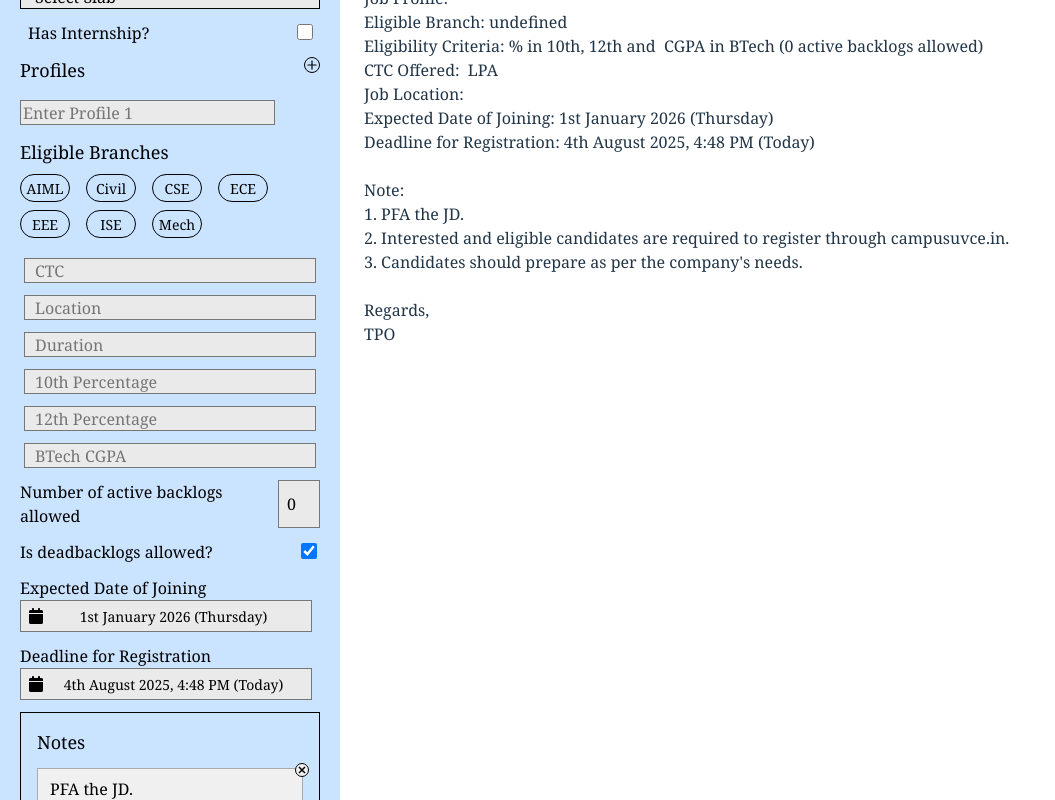
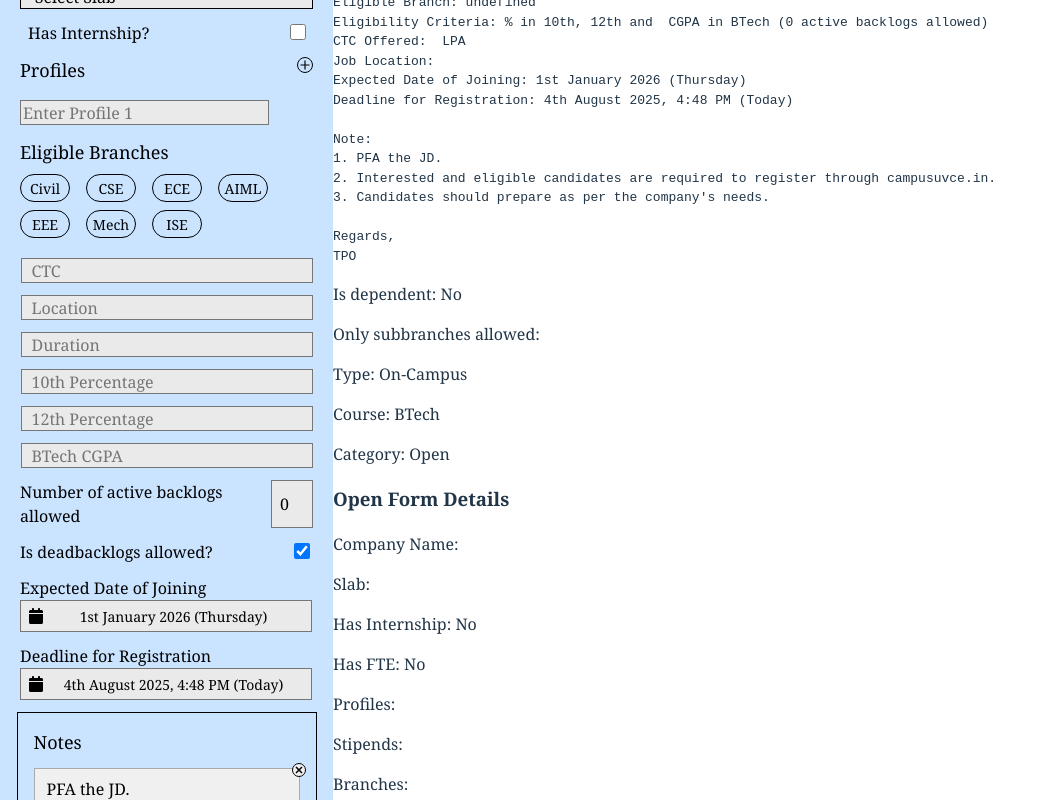
Before and after one commit to Vishnusbhat/broadcast-app, a React (Vite) app: page / in a window 1280 px wide. Shown: the part 180-980 px from the top of the page, without its empty margins (0-1055 px from the left). Built offline with nearby package versions, Linux system fonts and the light colour scheme.

Commit message:
final commit for adding subbranches

```diff
--- a/src/common.jsx
+++ b/src/common.jsx
@@ -35,6 +35,8 @@ const Common = () => {
     },
     expectedDateOfJoining: new Date("January 1, 2026").getTime(),
     deadlineForRegistration: Date.now(),
+    onlySubBranchesAllowed: [],
+    backupSubBranchCompare: [],
   });
 
   useEffect(() => {
@@ -88,6 +90,8 @@ const Common = () => {
       },
       expectedDateOfJoining: new Date("January 1, 2026").getTime(),
       deadlineForRegistration: Date.now(),
+      onlySubBranchesAllowed: [],
+      backupSubBranchCompare: [],
     });
   }, [initForm.category]);
 
@@ -107,10 +111,24 @@ const Common = () => {
   useEffect(() => {
     setOpenForm((prev) => {
       const p = { ...prev };
+      if (initForm.course === "BTech") p.onlySubBranchesAllowed.fill(false);
       p.branches = [[]];
       return p;
     });
   }, [initForm.course]);
+
+  useEffect(() => {
+    setOpenForm((prev) => {
+      const p = { ...prev };
+      for (let i = 0; i < p.onlySubBranchesAllowed.length; i++) {
+        if (p.onlySubBranchesAllowed[i] !== p.backupSubBranchCompare[i]) {
+          p.backupSubBranchCompare[i] = p.onlySubBranchesAllowed[i];
+          p.branches[i] = [];
+        }
+      }
+      return p;
+    });
+  }, [openForm.onlySubBranchesAllowed]);
 
   return (
     <>
@@ -126,13 +144,13 @@ const Common = () => {
         notes={notes}
         setNotes={setNotes}
       />
-      {/* <Preview
+      <Preview
         initForm={initForm}
         openForm={openForm}
         resultForm={resultForm}
         broadcast={broadcast}
-      /> */}
-      <Output broadcast={broadcast} />
+      />
+      {/* <Output broadcast={broadcast} /> */}
     </>
   );
 };
--- a/src/generator/open.jsx
+++ b/src/generator/open.jsx
@@ -35,7 +35,6 @@ const formatWithLabel = (date, wantTime = false) => {
 
   return baseFormat;
 };
-
 
 const gen = ({ initForm, openForm }) => {
   let result = ``;
@@ -111,8 +110,9 @@ const gen = ({ initForm, openForm }) => {
           if (initForm.course === "BTech") {
             result += "-> Eligible Branch";
             result += openForm.branches[index].length > 1 ? "es: " : ": ";
-          } else if (
-            initForm.course === "MTech" &&
+          } else {
+            if (!openForm.onlySubBranchesAllowed[index]) {
+              if (
                 openForm.branches[index].length === 1 &&
                 openForm.branches[index][0] === "ECE"
               ) {
@@ -121,17 +121,30 @@ const gen = ({ initForm, openForm }) => {
                 result += "-> Eligible Branches: All sub-branches of ";
               }
             } else {
+              result += "Eligible Sub-Branch";
+              if (openForm.branches[index].length > 1) result += "es: ";
+              else result += ": ";
+            }
+          }
+        } else {
           if (initForm.course === "BTech") {
             result += "-> *Eligible Branch:* ";
             result += openForm.branches[index].length > 1 ? "es:* " : ":* ";
-          } else if (
-            initForm.course === "MTech" &&
+          } else {
+            if (!openForm.onlySubBranchesAllowed[index]) {
+              if (
                 openForm.branches[index].length === 1 &&
                 openForm.branches[index][0] === "ECE"
               ) {
                 result += "-> *Eligible Branch:* ";
               } else {
                 result += "-> *Eligible Branches:* All sub-branches of ";
+              }
+            } else {
+              result += "-> *Eligible Sub-Branch";
+              if (openForm.branches[index].length > 1) result += "es:* ";
+              else result += ":* ";
+            }
           }
         }
 
@@ -193,28 +206,42 @@ const gen = ({ initForm, openForm }) => {
         result += "Eligible Branch";
         if (openForm.branches[0].length > 1) result += "es: ";
         else result += ": ";
-      } else if (
-        initForm.course === "MTech" &&
+      } else {
+        if (!openForm.onlySubBranchesAllowed[0]) {
+          if (
             openForm.branches[0].length === 1 &&
             openForm.branches[0][0] === "ECE"
           ) {
-        result += "-> Eligible Branch: ";
+            result += "Eligible Branch: ";
           } else {
             result += "Eligible Branches: All sub-branches of ";
+          }
+        } else {
+          result += "Eligible Sub-Branch";
+          if (openForm.branches[0].length > 1) result += "es: ";
+          else result += ": ";
+        }
       }
     } else {
       if (initForm.course === "BTech") {
         result += "*Eligible Branch";
         if (openForm.branches[0].length > 1) result += "es:* ";
         else result += ":* ";
-      } else if (
-        initForm.course === "MTech" &&
+      } else {
+        if (!openForm.onlySubBranchesAllowed[0]) {
+          if (
             openForm.branches[0].length === 1 &&
             openForm.branches[0][0] === "ECE"
           ) {
-        result += "-> *Eligible Branch:* ";
+            result += "*Eligible Branch:* ";
           } else {
             result += "*Eligible Branches:* All sub-branches of ";
+          }
+        } else {
+          result += "*Eligible Sub-Branch";
+          if (openForm.branches[0].length > 1) result += "es:* ";
+          else result += ":* ";
+        }
       }
     }
     if (openForm.branches[0].length > 1) {
--- a/src/views/commonProfileInput.jsx
+++ b/src/views/commonProfileInput.jsx
@@ -34,84 +34,165 @@ const CommonProfileInput = ({ openForm, handleFormChange, initForm }) => {
       {!openForm.checkDepentent.branch && (
         <div className="branch-container">
           <div className="branch-heading">Eligible Branches</div>
+          {initForm.course === "MTech" && (
+            <div className="row-4">
+              Are only some sub-branches eligible?
+              <input
+                type="checkbox"
+                name="onlySubBranchesAllowed"
+                checked={openForm.onlySubBranchesAllowed[0]}
+                onChange={(e) =>
+                  handleFormChange(
+                    "onlySubBranchesAllowed",
+                    e.target.checked,
+                    0
+                  )
+                }
+              />
+            </div>
+          )}
+
+          {!openForm.onlySubBranchesAllowed[0] && (
+            <>
               <div className="branch-list">
+                {["Civil", "CSE", "ECE"].map((branch) => (
+                  <div
+                    key={branch}
+                    className={`${
+                      openForm.branches[0].includes(branch)
+                        ? "branch-clicked add-background-color"
+                        : "branch"
+                    }`}
+                    onClick={() => handleFormChange("branches", branch, 0)}
+                  >
+                    {branch}
+                  </div>
+                ))}
+
                 {initForm.course === "BTech" && (
                   <div
                     className={`${
                       openForm.branches[0].includes("AIML")
-                    ? `branch-clicked add-background-color`
-                    : `branch`
+                        ? "branch-clicked add-background-color"
+                        : "branch"
                     }`}
                     onClick={() => handleFormChange("branches", "AIML", 0)}
                   >
                     AIML
                   </div>
                 )}
+              </div>
+
+              <div className="branch-list">
+                {["EEE", "Mech"].map((branch) => (
                   <div
+                    key={branch}
                     className={`${
-                openForm.branches[0].includes("Civil")
-                  ? `branch-clicked add-background-color`
-                  : `branch`
+                      openForm.branches[0].includes(branch)
+                        ? "branch-clicked add-background-color"
+                        : "branch"
                     }`}
-              onClick={() => handleFormChange("branches", "Civil", 0)}
+                    onClick={() => handleFormChange("branches", branch, 0)}
                   >
-              Civil
+                    {branch}
                   </div>
-            <div
-              className={`${
-                openForm.branches[0].includes("CSE")
-                  ? `branch-clicked add-background-color`
-                  : `branch`
-              }`}
-              onClick={() => handleFormChange("branches", "CSE", 0)}
-            >
-              CSE
-            </div>
-            <div
-              className={`${
-                openForm.branches[0].includes("ECE")
-                  ? `branch-clicked add-background-color`
-                  : `branch`
-              }`}
-              onClick={() => handleFormChange("branches", "ECE", 0)}
-            >
-              ECE
-            </div>
-          </div>
-          <div className="branch-list">
-            <div
-              className={`${
-                openForm.branches[0].includes("EEE")
-                  ? `branch-clicked add-background-color`
-                  : `branch`
-              }`}
-              onClick={() => handleFormChange("branches", "EEE", 0)}
-            >
-              EEE
-            </div>
+                ))}
+
                 {initForm.course === "BTech" && (
                   <div
                     className={`${
                       openForm.branches[0].includes("ISE")
-                    ? `branch-clicked add-background-color`
-                    : `branch`
+                        ? "branch-clicked add-background-color"
+                        : "branch"
                     }`}
                     onClick={() => handleFormChange("branches", "ISE", 0)}
                   >
                     ISE
                   </div>
                 )}
+              </div>
+            </>
+          )}
+          {openForm.onlySubBranchesAllowed[0] && (
+            <>
+              <div className="branch-list">
+                {["CSE", "IT", "CN", "WT", "CyS", "IoT"].map((branch) => (
                   <div
+                    key={branch}
                     className={`${
-                openForm.branches[0].includes("Mech")
-                  ? `branch-clicked add-background-color`
-                  : `branch`
+                      openForm.branches[0].includes(branch)
+                        ? "branch-clicked add-background-color"
+                        : "branch"
                     }`}
-              onClick={() => handleFormChange("branches", "Mech", 0)}
+                    onClick={() => handleFormChange("branches", branch, 0)}
                   >
-              Mech
+                    {branch}
                   </div>
+                ))}
               </div>
+
+              <div className="branch-list">
+                {["ECE", "PES", "PE", "CIE"].map((branch) => (
+                  <div
+                    key={branch}
+                    className={`${
+                      openForm.branches[0].includes(branch)
+                        ? "branch-clicked add-background-color"
+                        : "branch"
+                    }`}
+                    onClick={() => handleFormChange("branches", branch, 0)}
+                  >
+                    {branch}
+                  </div>
+                ))}
+              </div>
+              <div className="branch-list">
+                {["MD", "MSE", "TSE", "AMT"].map((branch) => (
+                  <div
+                    key={branch}
+                    className={`${
+                      openForm.branches[0].includes(branch)
+                        ? "branch-clicked add-background-color"
+                        : "branch"
+                    }`}
+                    onClick={() => handleFormChange("branches", branch, 0)}
+                  >
+                    {branch}
+                  </div>
+                ))}
+              </div>
+              <div className="branch-list">
+                {["EnV", "HE", "GE", "PSE"].map((branch) => (
+                  <div
+                    key={branch}
+                    className={`${
+                      openForm.branches[0].includes(branch)
+                        ? "branch-clicked add-background-color"
+                        : "branch"
+                    }`}
+                    onClick={() => handleFormChange("branches", branch, 0)}
+                  >
+                    {branch}
+                  </div>
+                ))}
+              </div>
+              <div className="branch-list">
+                {["CT", "WRE", "StE", "EaE"].map((branch) => (
+                  <div
+                    key={branch}
+                    className={`${
+                      openForm.branches[0].includes(branch)
+                        ? "branch-clicked add-background-color"
+                        : "branch"
+                    }`}
+                    onClick={() => handleFormChange("branches", branch, 0)}
+                  >
+                    {branch}
+                  </div>
+                ))}
+              </div>
+            </>
+          )}
         </div>
       )}
       {!openForm.checkDepentent.stipend &&
--- a/src/views/preview.jsx
+++ b/src/views/preview.jsx
@@ -8,6 +8,7 @@ const Preview = ({ initForm, openForm, resultForm, broadcast }) => {
         {broadcast}
       </pre>
       <p>Is dependent: {openForm.isDependent ? "Yes" : "No"}</p>
+      <p>Only subbranches allowed: {openForm.onlySubBranchesAllowed.join(', ')}</p>
       <p>Type: {initForm.type}</p>
       <p>Course: {initForm.course}</p>
       <p>Category: {initForm.category}</p>
--- a/src/views/profileInput.jsx
+++ b/src/views/profileInput.jsx
@@ -147,57 +147,82 @@ const ProfileInput = ({
           {openForm.checkDepentent.branch && (
             <div className="branch-container">
               <div className="branch-heading">Eligible Branches</div>
+              {initForm.course === "MTech" && (
+                <div className="row-4">
+                  Are only some sub-branches eligible?
+                  <input
+                    type="checkbox"
+                    name="onlySubBranchesAllowed"
+                    checked={openForm.onlySubBranchesAllowed[index]}
+                    onChange={(e) =>
+                      handleOpenFormChange(
+                        "onlySubBranchesAllowed",
+                        e.target.checked,
+                        index
+                      )
+                    }
+                  />
+                </div>
+              )}
+
+              {!openForm.onlySubBranchesAllowed[index] && (
+                <>
                   <div className="branch-list">
+                    {["Civil", "CSE", "ECE"].map((branch) => (
                       <div
+                        key={branch}
                         className={`${
-                    openForm.branches[index]?.includes("Civil")
+                          openForm.branches[index].includes(branch)
                             ? "branch-clicked add-background-color"
                             : "branch"
                         }`}
                         onClick={() =>
-                    handleOpenFormChange("branches", "Civil", index)
+                          handleOpenFormChange("branches", branch, index)
                         }
                       >
-                  Civil
+                        {branch}
                       </div>
-                <div
-                  className={`${
-                    openForm.branches[index]?.includes("CSE")
-                      ? `branch-clicked add-background-color`
-                      : `branch`
-                  }`}
-                  onClick={() => handleOpenFormChange("branches", "CSE", index)}
-                >
-                  CSE
-                </div>
-                <div
-                  className={`${
-                    openForm.branches[index]?.includes("ECE")
-                      ? `branch-clicked add-background-color`
-                      : `branch`
-                  }`}
-                  onClick={() => handleOpenFormChange("branches", "ECE", index)}
-                >
-                  ECE
-                </div>
-              </div>
-              <div className="branch-list">
-                <div
-                  className={`${
-                    openForm.branches[index]?.includes("EEE")
-                      ? `branch-clicked add-background-color`
-                      : `branch`
-                  }`}
-                  onClick={() => handleOpenFormChange("branches", "EEE", index)}
-                >
-                  EEE
-                </div>
+                    ))}
+
                     {initForm.course === "BTech" && (
                       <div
                         className={`${
-                      openForm.branches[index]?.includes("ISE")
-                        ? `branch-clicked add-background-color`
-                        : `branch`
+                          openForm.branches[index].includes("AIML")
+                            ? "branch-clicked add-background-color"
+                            : "branch"
+                        }`}
+                        onClick={() =>
+                          handleOpenFormChange("branches", "AIML", index)
+                        }
+                      >
+                        AIML
+                      </div>
+                    )}
+                  </div>
+
+                  <div className="branch-list">
+                    {["EEE", "Mech"].map((branch) => (
+                      <div
+                        key={branch}
+                        className={`${
+                          openForm.branches[index].includes(branch)
+                            ? "branch-clicked add-background-color"
+                            : "branch"
+                        }`}
+                        onClick={() =>
+                          handleOpenFormChange("branches", branch, index)
+                        }
+                      >
+                        {branch}
+                      </div>
+                    ))}
+
+                    {initForm.course === "BTech" && (
+                      <div
+                        className={`${
+                          openForm.branches[index].includes("ISE")
+                            ? "branch-clicked add-background-color"
+                            : "branch"
                         }`}
                         onClick={() =>
                           handleOpenFormChange("branches", "ISE", index)
@@ -206,19 +231,99 @@ const ProfileInput = ({
                         ISE
                       </div>
                     )}
+                  </div>
+                </>
+              )}
+              {openForm.onlySubBranchesAllowed[index] && (
+                <>
+                  <div className="branch-list">
+                    {["CSE", "IT", "CN", "WT", "CyS", "IoT"].map((branch) => (
                       <div
+                        key={branch}
                         className={`${
-                    openForm.branches[index]?.includes("Mech")
-                      ? `branch-clicked add-background-color`
-                      : `branch`
+                          openForm.branches[index].includes(branch)
+                            ? "branch-clicked add-background-color"
+                            : "branch"
                         }`}
                         onClick={() =>
-                    handleOpenFormChange("branches", "Mech", index)
+                          handleOpenFormChange("branches", branch, index)
                         }
                       >
-                  Mech
+                        {branch}
                       </div>
+                    ))}
                   </div>
+
+                  <div className="branch-list">
+                    {["ECE", "PES", "PE", "CIE"].map((branch) => (
+                      <div
+                        key={branch}
+                        className={`${
+                          openForm.branches[index].includes(branch)
+                            ? "branch-clicked add-background-color"
+                            : "branch"
+                        }`}
+                        onClick={() =>
+                          handleOpenFormChange("branches", branch, index)
+                        }
+                      >
+                        {branch}
+                      </div>
+                    ))}
+                  </div>
+                  <div className="branch-list">
+                    {["MD", "MSE", "TSE", "AMT"].map((branch) => (
+                      <div
+                        key={branch}
+                        className={`${
+                          openForm.branches[index].includes(branch)
+                            ? "branch-clicked add-background-color"
+                            : "branch"
+                        }`}
+                        onClick={() =>
+                          handleOpenFormChange("branches", branch, index)
+                        }
+                      >
+                        {branch}
+                      </div>
+                    ))}
+                  </div>
+                  <div className="branch-list">
+                    {["EnV", "HE", "GE", "PSE"].map((branch) => (
+                      <div
+                        key={branch}
+                        className={`${
+                          openForm.branches[index].includes(branch)
+                            ? "branch-clicked add-background-color"
+                            : "branch"
+                        }`}
+                        onClick={() =>
+                          handleOpenFormChange("branches", branch, index)
+                        }
+                      >
+                        {branch}
+                      </div>
+                    ))}
+                  </div>
+                  <div className="branch-list">
+                    {["CT", "WRE", "StE", "EaE"].map((branch) => (
+                      <div
+                        key={branch}
+                        className={`${
+                          openForm.branches[index].includes(branch)
+                            ? "branch-clicked add-background-color"
+                            : "branch"
+                        }`}
+                        onClick={() =>
+                          handleOpenFormChange("branches", branch, index)
+                        }
+                      >
+                        {branch}
+                      </div>
+                    ))}
+                  </div>
+                </>
+              )}
             </div>
           )}
           {openForm.checkDepentent.stipend && (
--- a/src/views/selector.css
+++ b/src/views/selector.css
@@ -6,7 +6,7 @@
     padding: 20px;
     min-height: 100vh;
     height: auto;
-    width: 400px;
+    width: 333px;
     gap: 12px;
     /* overflow-y: auto; */
     background-color: #cae3ff;
@@ -229,6 +229,14 @@ input {
     justify-content: space-between;
 }
 
+.row-4 {
+    width: 100%;
+    color: black;
+    display: flex;
+    justify-content: space-between;
+    margin-bottom: 15px;
+}
+
 .row-2 input {
     height: 16px;
     width: 16px;
```
Lines whose indentation alone changed are shown as unchanged.
